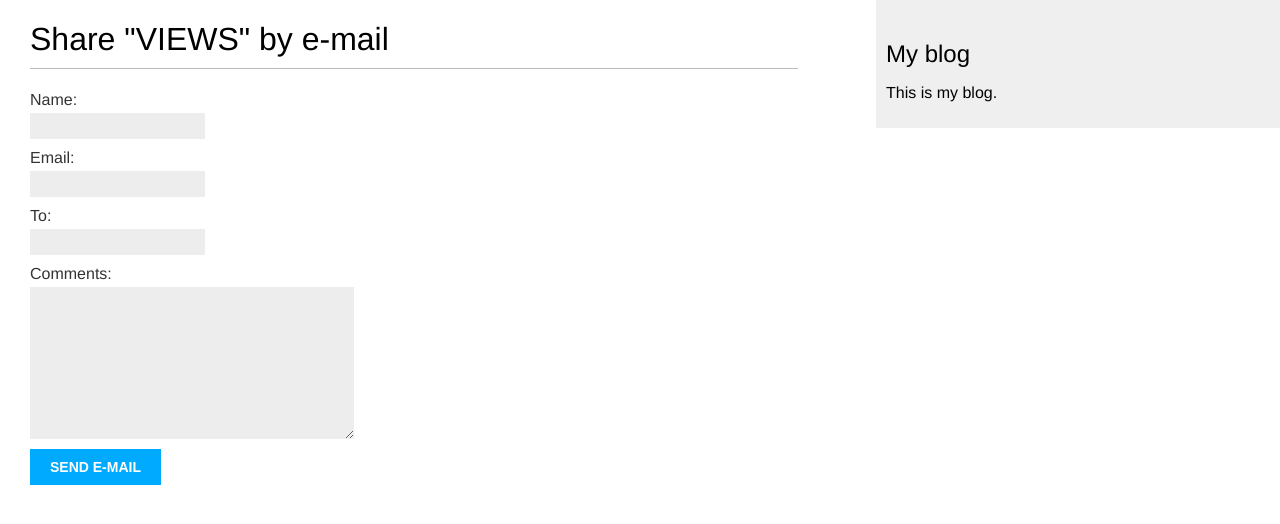
After one commit to cclee52/djangobyexample, a Django app: page /blog/5/share/ in a window 1280 px wide. The commit adds this page. Shown: the top 524 px of the page. Run offline with Django 3.2, Linux system fonts and the light colour scheme; data comes from the database, SQL or seed files in the repository.

```diff
--- a/byexample/blog/templates/blog/post/detail.html
+++ b/byexample/blog/templates/blog/post/detail.html
@@ -4,4 +4,9 @@
     <h1>{{ post.title }}</h1>
     <p class="date">Published {{ post.publish }} by {{ post.author }}</p>
     {{ post.body|linebreaks }}
+    <p>
+        <a href="{% url "blog:post_share" post.id %}">
+        Share this post
+        </a>
+    </p>
 {% endblock %}
--- /dev/null
+++ b/byexample/blog/templates/blog/post/share.html
@@ -0,0 +1,17 @@
+{% extends "blog/base.html" %}
+{% block title %}Share a post{% endblock %}
+{% block content %}
+    {% if sent %}
+        <h1>E-mail successfully sent</h1>
+        <p>
+        "{{ post.title }}" was successfully sent to {{ form.cleaned_data.to }}.
+        </p>
+    {% else %}
+    <h1>Share "{{ post.title }}" by e-mail</h1>
+    <form method="post">
+        {% csrf_token %}
+        {{ form.as_p }}
+        <input type="submit" value="Send e-mail">
+    </form>
+    {% endif %}
+{% endblock %}
--- a/byexample/blog/urls.py
+++ b/byexample/blog/urls.py
@@ -9,4 +9,5 @@ urlpatterns = [
     # method 3
     path('', views.PostListView.as_view(), name='post_list'),
     path('<int:year>/<int:month>/<int:day>/<slug:post>/', views.post_detail, name='post_detail'),
+    path('<int:post_id>/share/', views.post_share, name='post_share'),
 ]
--- a/byexample/blog/views.py
+++ b/byexample/blog/views.py
@@ -1,6 +1,7 @@
 from django.core.paginator import Paginator, PageNotAnInteger, EmptyPage
 from django.shortcuts import render, get_object_or_404
 from django.views.generic import ListView
+from django.core.mail import send_mail
 
 from .forms import EmailPostForm
 from .models import Post
@@ -46,14 +47,23 @@ def post_detail(request, year, month, day, post):
 def post_share(request, post_id):
     # Retrieve post by id
     post = get_object_or_404(Post, id=post_id, status='published')
+    sent = False
     if request.method == 'POST':
         # Form was submitted
         form = EmailPostForm(request.POST)
         if form.is_valid():
             # Form fields passed validation
             cd = form.cleaned_data
-            # ... send email
+            post_url = request.build_absolute_uri(
+            post.get_absolute_url())
+            subject = f"{cd['name']} recommends you read " \
+            f"{post.title}"
+            message = f"""Read {post.title} at {post_url}\n\n
+            {cd['name']}\'s comments: {cd['comments']}"""
+            send_mail(subject, message, 'emailbarayetestkardan@gmail.com', [cd['to']])
+            sent = True
     else:
         form = EmailPostForm()
     return render(request, 'blog/post/share.html', {'post': post,
-                                                    'form': form})
+                                                    'form': form,
+                                                    'sent': sent})
--- a/byexample/byexample/settings.py
+++ b/byexample/byexample/settings.py
@@ -125,7 +125,7 @@ STATIC_URL = '/static/'
 
 # Email
 EMAIL_HOST = 'smtp.gmail.com'
-EMAIL_HOST_USER = 'sina.bakhshandeh.t@gmail.com'
-EMAIL_HOST_PASSWORD = 'your_password'
+EMAIL_HOST_USER = 'emailbarayetestkardan@gmail.com'
+EMAIL_HOST_PASSWORD = 'poulstar'
 EMAIL_PORT = 587
 EMAIL_USE_TLS = True
```
